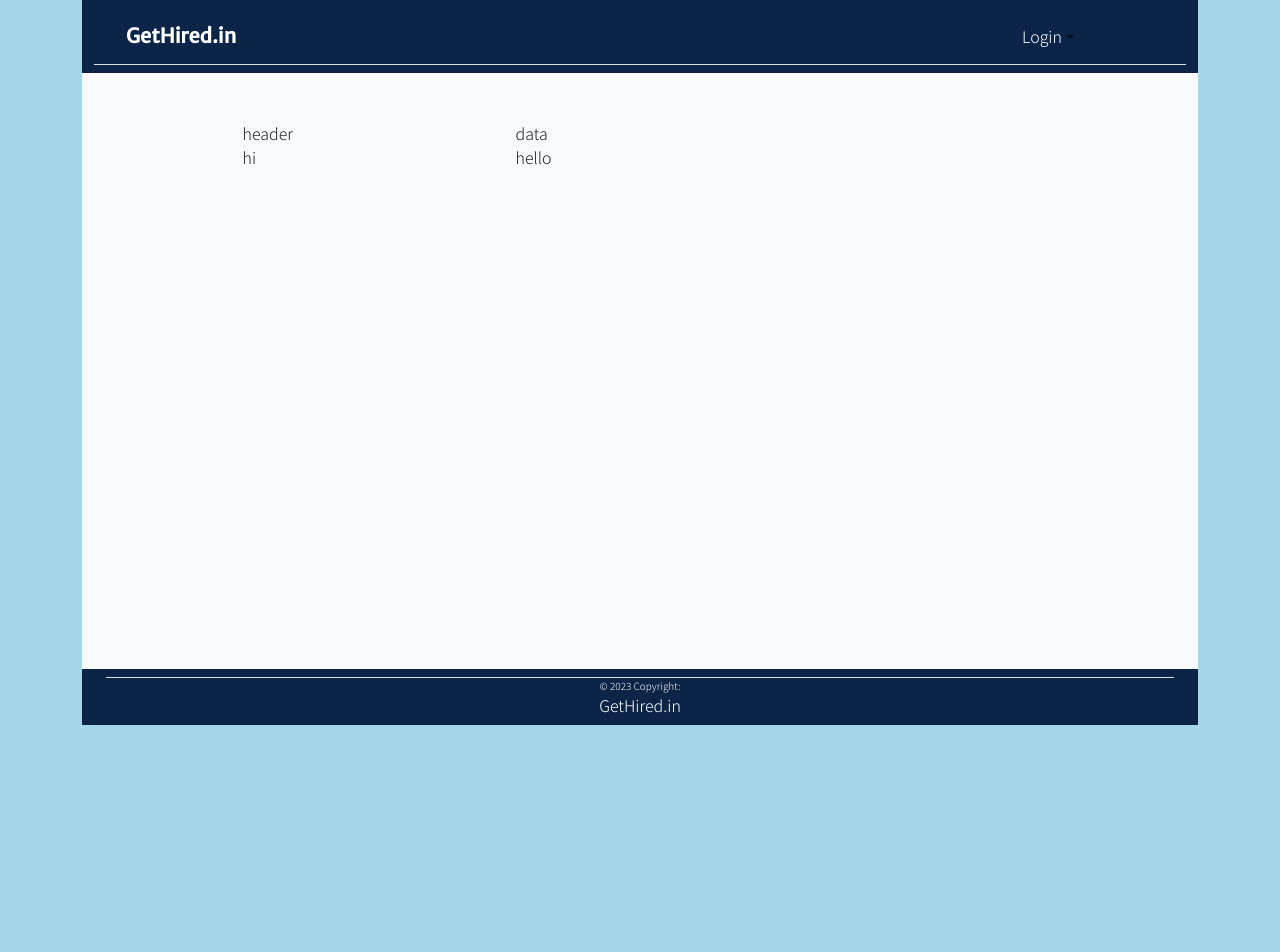
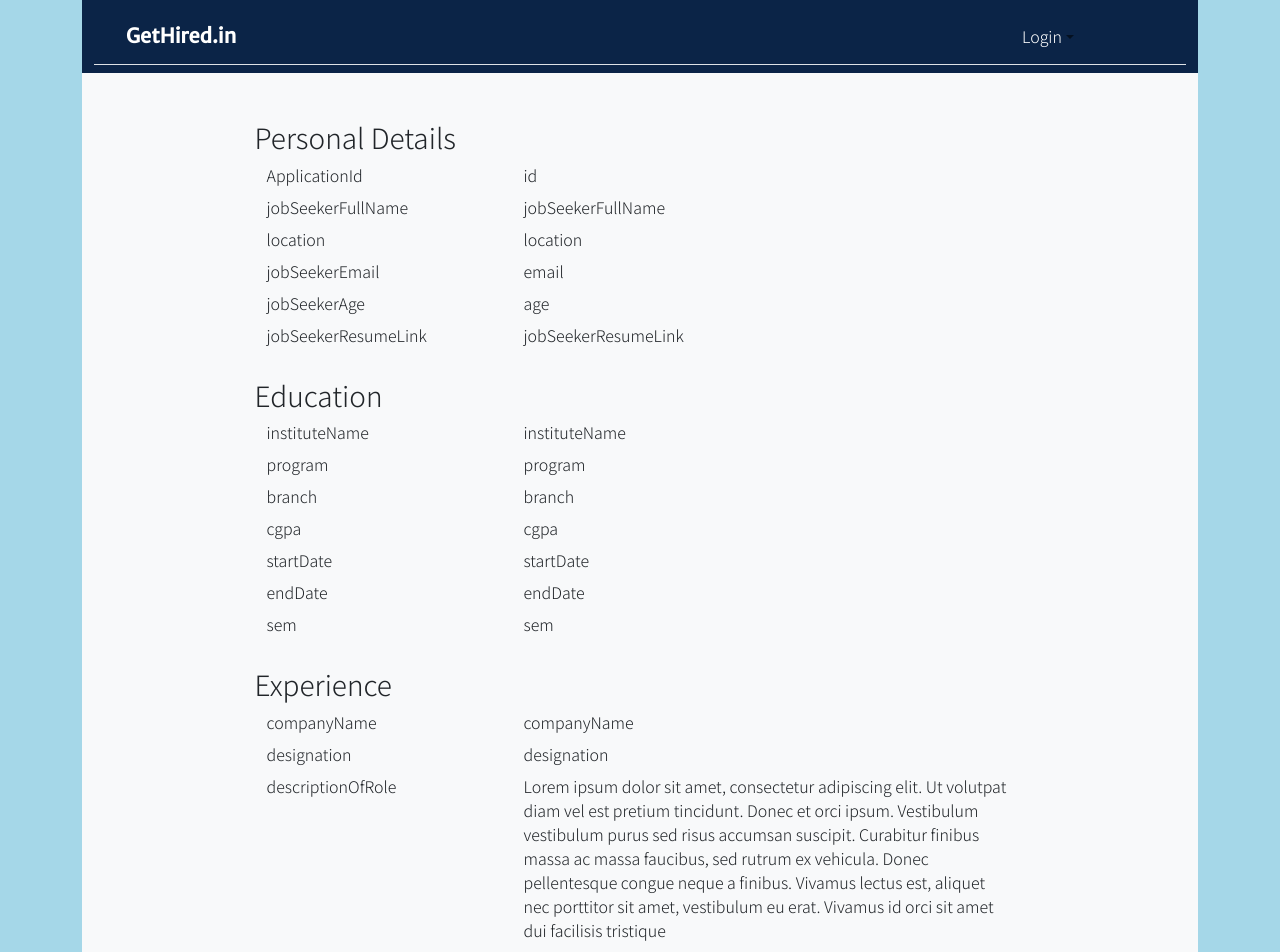
Before and after one commit to saimukeshreddygutha/GetHired-Frontend, a React (Create React App) app: page /jobseeker/dashboard in a window 1280 px wide. Shown: the top 952 px of the page. Before the commit the page ends 800 px from the top, so only its background shows below. Built offline with nearby package versions, Linux system fonts and the light colour scheme; a web font is replaced by a local one.

Commit message:
added view for application

```diff
--- a/src/components/jobportal/ViewApplication.jsx
+++ b/src/components/jobportal/ViewApplication.jsx
@@ -1,21 +1,129 @@
 function ViewApplication() {
+  const jobApplication = {
+    id: "id",
+    jobSeekerFullName: "jobSeekerFullName",
+    companyName: "companyName",
+    location: "location",
+    jobSeekerEmail: "email",
+    jobSeekerAge: "age",
+    jobSeekerGender: "gender",
+    jobSeekerResumeLink: "jobSeekerResumeLink",
+    educationList: ["1", "2", "3"],
+    experienceList: ["ex1", "ex2", "ex3"],
+  };
+  const educationList = [
+    {
+      instituteName: "instituteName",
+      program: "program",
+      branch: "branch",
+      cgpa: "cgpa",
+      startDate: "startDate",
+      endDate: "endDate",
+      sem: "sem",
+    },
+  ];
+
+  const experienceList = [
+    {
+      companyName: "companyName",
+      descriptionOfRole:
+        "Lorem ipsum dolor sit amet, consectetur adipiscing elit. Ut volutpat diam vel est pretium tincidunt. Donec et orci ipsum. Vestibulum vestibulum purus sed risus accumsan suscipit. Curabitur finibus massa ac massa faucibus, sed rutrum ex vehicula. Donec pellentesque congue neque a finibus. Vivamus lectus est, aliquet nec porttitor sit amet, vestibulum eu erat. Vivamus id orci sit amet dui facilisis tristique",
+      designation: "designation",
+      isCurrentlyWorking: "isCurrentlyWorking",
+      startDate: "startDate",
+      endDate: "endDate",
+    },
+  ];
+
   return (
     <div className="container w-75">
-      <ViewComponent  />
-      <div className="row">
-        <div className="col-4">hi</div>
-        <div className="col-8">hello</div>
+      <div className="container pb-4">
+        <h3>Personal Details</h3>
+        <div className="container">
+          <ViewComponent header="ApplicationId" data={jobApplication.id} />
+          <ViewComponent
+            header="jobSeekerFullName"
+            data={jobApplication.jobSeekerFullName}
+          />
+          <ViewComponent header="location" data={jobApplication.location} />
+          <ViewComponent
+            header="jobSeekerEmail"
+            data={jobApplication.jobSeekerEmail}
+          />
+          <ViewComponent
+            header="jobSeekerAge"
+            data={jobApplication.jobSeekerAge}
+          />
+          <ViewComponent
+            header="jobSeekerResumeLink"
+            data={jobApplication.jobSeekerResumeLink}
+          />
+        </div>
       </div>
+      <ViewEducationComponent header="Education" data={educationList} />
+      <ViewExperienceComponent header="Experience" data={experienceList} />
     </div>
   );
 }
 
-const ViewComponent = ({ header, data }) => {
+const ViewEducationComponent = ({ header, data }) => {
   return (
-    <div className="row">
-      <div className="col-4">header</div>
-      <div className="col-8">data</div>
+    <div className="container pb-4">
+      <h3>{header}</h3>
+      {data.map((education, index) => (
+        <div className="container">
+          <div key={index}>
+            <ViewComponent
+              header="instituteName"
+              data={education.instituteName}
+            />
+            <ViewComponent header="program" data={education.program} />
+            <ViewComponent header="branch" data={education.branch} />
+            <ViewComponent header="cgpa" data={education.cgpa} />
+            <ViewComponent header="startDate" data={education.startDate} />
+            <ViewComponent header="endDate" data={education.endDate} />
+            <ViewComponent header="sem" data={education.sem} />
+          </div>
+        </div>
+      ))}
     </div>
   );
 };
+
+const ViewExperienceComponent = ({ header, data }) => {
+  return (
+    <div className="container pb-4">
+      <h3>{header}</h3>
+      {data.map((experience, index) => (
+        <div className="container">
+          <div key={index}>
+            <ViewComponent header="companyName" data={experience.companyName} />
+            <ViewComponent header="designation" data={experience.designation} />
+            <ViewComponent
+              header="descriptionOfRole"
+              data={experience.descriptionOfRole}
+            />
+            <ViewComponent header="startDate" data={experience.startDate} />
+            <ViewComponent header="endDate" data={experience.endDate} />
+            <ViewComponent
+              header="isCurrentlyWorking"
+              data={experience.isCurrentlyWorking}
+            />
+          </div>
+        </div>
+      ))}
+    </div>
+  );
+};
+
+const ViewComponent = ({ header, data }) => {
+  return (
+    <div className="row pb-2">
+      <div className="col-4">{header}</div>
+      <div className="col-8">{data}</div>
+    </div>
+  );
+};
+
+
 export default ViewApplication;
```
